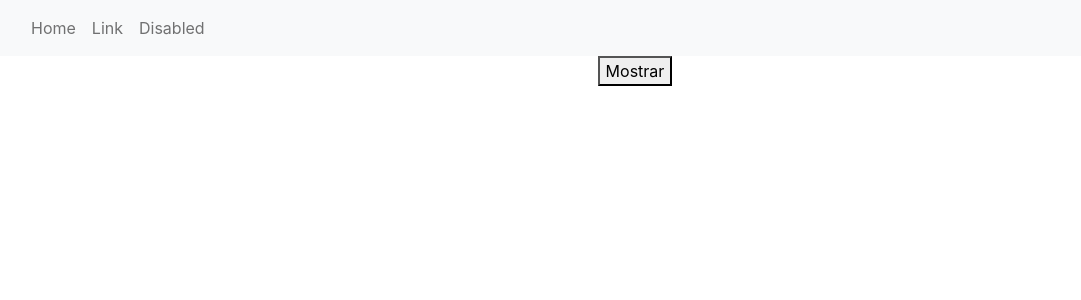
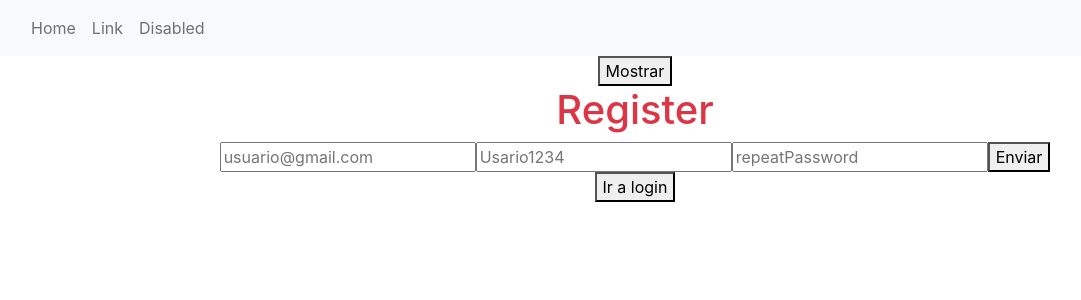
Before and after one commit to technogabriel/cursoReactJs, a React (Create React App) app in the folder proyecto_curso_react/: page / in a window 1280 px wide. Shown: the top 300 px of the page, without its empty margins (5-1086 px from the left). Built offline with nearby package versions, Linux system fonts and the light colour scheme.

Commit message:
uplifting

```diff
--- a/proyecto_curso_react/src/App.js
+++ b/proyecto_curso_react/src/App.js
@@ -1,27 +1,62 @@
-import { useState } from 'react';
+import { useState,useEffect } from 'react';
 import './App.css';
-import Counter from './components/Counter/Counter';
+import { datosLogin, datosLoginInput, datosRegistro, datosRegistroInput } from './components/Formulario/config';
 import Formulario from './components/Formulario/Formulario';
 import Navbar from './components/Navbar/Navbar';
-import Productos from './views/Productos';
+//import Productos from './views/Productos';
 
 function App() {
 
   const [showForms, setShowForm] = useState(false)
 
+  const [showLogin,setShowLogin]= useState(false)
+
+
+
+  const handleSubmit=(e, data)=>{
+    e.preventDefault();
+    console.log(data)
+  }
+
+
+  //Uplifting:
+  const[enviado,setEnviado]= useState(false);
+  const toggleEnviado=()=> setEnviado(!enviado)
+
+  useEffect(() => {
+    if(enviado){
+      alert('Se enviaron los datos correctamente!')
+      setEnviado(false)
+    }
+  }, [enviado]);
+
+
+
   return (
     <div className="App text-danger">
       <Navbar nombreItems ={["Home","Link","Disabled"]}/>
      {/* <Productos/>*/}
-      {/*<Counter/>*/}
 
       <button onClick={()=>setShowForm(!showForms)}>{showForms ? 'Ocultar' : 'Mostrar'}</button>
-      {showForms &&
+
+      <Formulario
+        onSubmit={handleSubmit}
+        formTitle={!showLogin? 'Register' : 'Login'}
+        initialState={!showLogin ? datosRegistro : datosLogin}
+        inputs = {!showLogin ? datosRegistroInput : datosLoginInput}
+        toggleEnviado={toggleEnviado}
+        />
+      {/*<Formulario initialState={datosRegistro}/>*/}
+      {/*showForms &&
       <>
       <Formulario/>
       <Formulario condicional = {true}/>
       </>
-    }
+  */}
+
+  <button onClick={()=>setShowLogin(!showLogin)}>
+    {!showLogin? 'Ir a login' : 'Ir a registro'}
+  </button>
 
     </div>
   );
--- a/proyecto_curso_react/src/components/Formulario/Formulario.jsx
+++ b/proyecto_curso_react/src/components/Formulario/Formulario.jsx
@@ -1,50 +1,53 @@
-import React, { useState } from 'react'
+import React, { useState, useEffect } from 'react'
+import Input from '../../shared/Input'
 
 const Formulario = (props) => {
+    //validacion
+    //no es dinamico
+    const {initialState, inputs,formTitle, onSubmit,toggleEnviado} = props
+    const [form, setForm ] = useState(initialState)
 
-  const {condicional}= props
+    const handleChange=(e)=>{
+        const{name,value} = e.target
 
+        setForm({
+            ...form,
+            [name]:value
+        })
 
-  const [form, setForm] = useState({
-    email: '',
-    password: ''
+    }
 
-  })
+    const handleSubmit =(e)=>{
+        onSubmit(e,form)
+        toggleEnviado()
+    }
 
-  const { email, password } = form
-
-  const handleChange=(e)=>{
-    const{value,name}= e.target;
-    setForm({
-      ...form,
-      [name]: value
-    })
-  }
-
-  const handleSubmit=(e)=>{
-    //para que no recargue la pagina
-    e.preventDefault()
-    console.log(form)
-    //reset:
-    setForm({
-      email: '',
-      password: ''
-
-    })
-  }
+    useEffect(() => {
+        //forzar el re-render para cambiar el estado
+        //borrar el return que trae por default
+        setForm(initialState)
+    }, [initialState]);
 
   return (
     <div>
-      <form onSubmit={handleSubmit} style={{ display: 'flex', flexDirection: 'column', width: '40%', margin: '40px auto' }}>
-        <h1>Formulario</h1>
-        <input onChange={handleChange} value={email} name='email' placeholder='usuario@gmail.com' type="email" />
-        <br />
-        <input onChange={handleChange} value={password} name='password' placeholder='*****' type="password" />
-        <br />
-        <input type="submit" value="enviar" />
-      </form>
-      {/*Renderizado condicional && */}
-      {condicional && <div>Aca el condicional llego true </div>}
+        <form onSubmit={handleSubmit}>
+            <h1>{formTitle || 'Titulo'}</h1>
+            {/*Inputs*/}
+            {inputs?.map(({name,type,id,placeholder,required})=>(
+                <Input
+                name={name}
+                type={type}
+                key={id}
+                placeholder={placeholder}
+                required={required}
+                onChange={handleChange}
+                />
+            ))}
+            <button>Enviar</button>
+            {/*<input type="email" />
+            <input type="password" />
+            <button>Enviar</button>*/}
+        </form>
     </div>
   )
 }
--- /dev/null
+++ b/proyecto_curso_react/src/components/Formulario/config.js
@@ -0,0 +1,51 @@
+export const datosLogin={
+    email:'',
+    password:''
+  }
+
+  export const datosRegistro ={
+    email:'',
+    password:'',
+    repeatPassword:''
+  }
+
+  export const datosRegistroInput =[
+    {
+      id:'emailId',
+      type:'email',
+      placeholder:'usuario@gmail.com',
+      name:'email',
+      required : true
+    },
+    {
+      id:'passwordId',
+      type: 'password',
+      placeholder:'Usario1234',
+      name:'password',
+      required : true
+    },
+    {
+      id:'repeatId',
+      type: 'password',
+      placeholder:'repeatPassword',
+      name:'repeatPassword',
+      required : true
+    }
+  ]
+
+  export const datosLoginInput =[
+    {
+      id:'emailId',
+      type:'email',
+      placeholder:'usuario@gmail.com',
+      name:'email',
+      required : true
+    },
+    {
+      id:'passwordId',
+      type: 'password',
+      placeholder:'Usario1234',
+      name:'password',
+      required : true
+    }
+  ]
--- /dev/null
+++ b/proyecto_curso_react/src/shared/Input.jsx
@@ -0,0 +1,29 @@
+import React from 'react'
+
+const Input = (props) => {
+    const {
+        type,
+        placeholder,
+        name,
+        className,
+        id,
+        onChange,
+        onBlur,
+        required
+    } = props
+
+  return (
+    <input
+    type={type || 'text'}
+    placeholder ={placeholder || ''}
+    name = {name || null}
+    className ={className || null}
+    id= {id || null}
+    onChange = {onChange || null}
+    onBlur = {onBlur || null}
+    required={required || false}
+    />
+  )
+}
+
+export default Input
```
Also changed, not shown: 1 other file (tests, documents, lock files or other folders).
